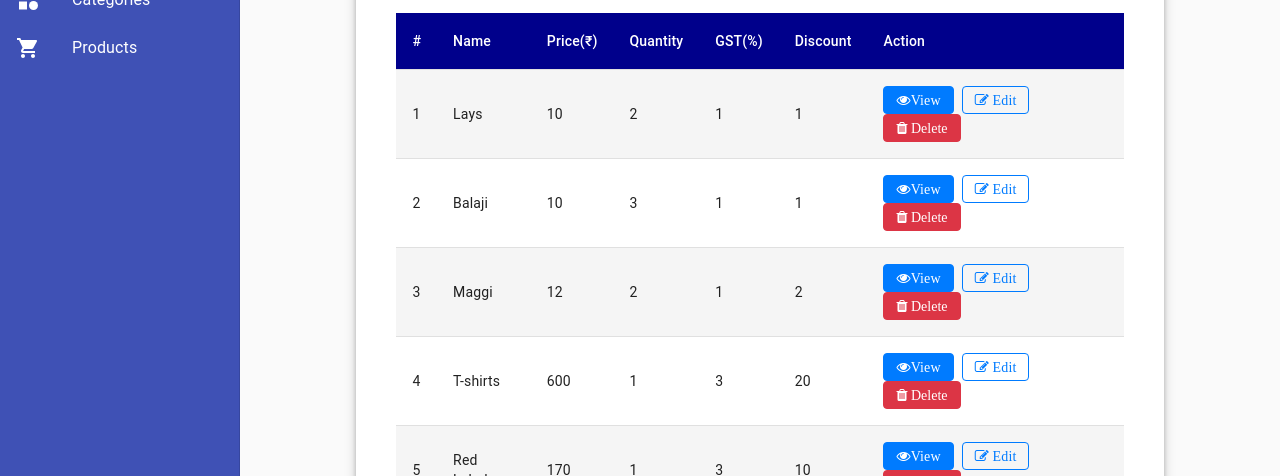
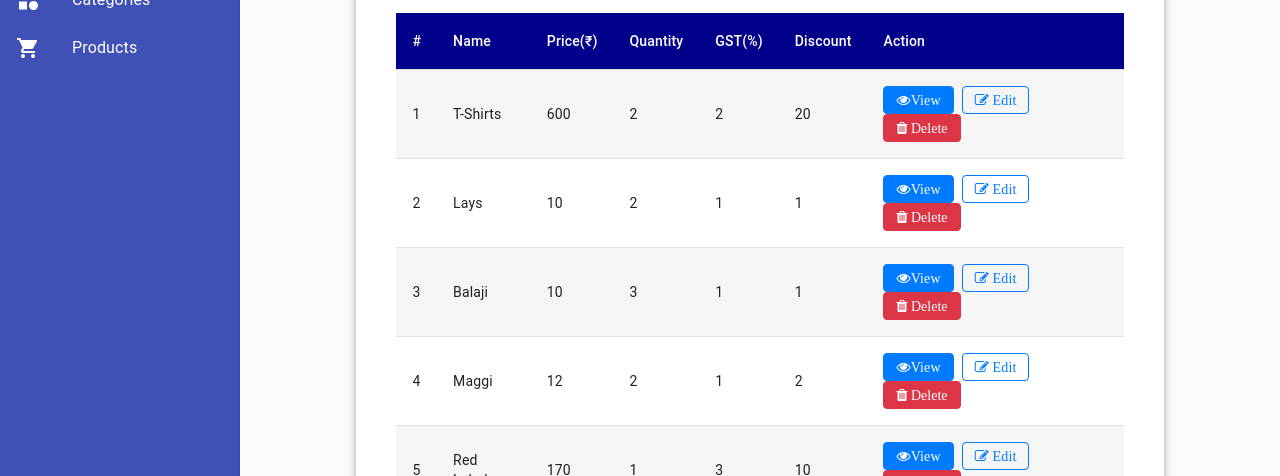
Before and after one commit to Hardi-Shah/React-POS, a React (Create React App) app: page /Product in a window 1280 px wide. Shown: the part 145-621 px from the top of the page. Built offline with nearby package versions, Linux system fonts and the light colour scheme; data requests are answered from the project's data file.

Commit message:
Initial Commit

```diff
--- a/db.json
+++ b/db.json
@@ -9,19 +9,20 @@
       "id": 3
     },
     {
-      "name": "Clothing",
-      "id": 4
+      "name": "Food",
+      "id": 5
     },
     {
-      "name": "Food",
-      "id": 5
+      "name": "Clothing",
+      "id": 6
     }
   ],
   "products": [
     {
       "id": 2,
+      "catId": 3,
+      "catName":"Beverages",
       "name": "Nescafe",
-      "catName": "Beverages",
       "price": "100",
       "quantity": "3",
       "gst": "3",
@@ -32,8 +33,9 @@
     {
       "name": "Red Label",
       "id": 3,
+      "catId": 3,
+      "catName":"Beverages",
       "price": "170",
-      "catName": "Beverages",
       "quantity": "1",
       "gst": "3",
       "discount": "10",
@@ -41,19 +43,9 @@
       "selectOption": "3"
     },
     {
-      "name": " T-shirts",
-      "catName": "Clothing",
-      "price": "600",
-      "quantity": "1",
-      "selectOption": "4",
-      "gst": "3",
-      "discount": "20",
-      "image": "tshirtwomen.jpg",
-      "id": 6
-    },
-    {
       "name": "Maggi",
-      "catName": "Beverages",
+      "catId": 3,
+      "catName":"Beverages",
       "price": "12",
       "quantity": "2",
       "selectOption": "3",
@@ -64,7 +56,8 @@
     },
     {
       "name": "Balaji",
-      "catName": "Beverages",
+      "catId": 3,
+      "catName":"Beverages",
       "price": "10",
       "quantity": "3",
       "selectOption": "3",
@@ -75,7 +68,8 @@
     },
     {
       "name": "Lays",
-      "catName": "Beverages",
+      "catId": 3,
+      "catName":"Beverages",
       "price": "10",
       "quantity": "2",
       "selectOption": "3",
@@ -83,6 +77,18 @@
       "discount": "1",
       "image": "lays.jpg",
       "id": 9
+    },
+    {
+      "name": "T-Shirts",
+      "catName":"Clothing",
+      "price": "600",
+      "quantity": "2",
+      "selectOption": "",
+      "catId": "6",
+      "gst": "2",
+      "discount": "20",
+      "image": "tshirtwomen.jpg",
+      "id": 10
     }
   ]
 }
--- a/src/Services/ProductService.js
+++ b/src/Services/ProductService.js
@@ -1,6 +1,6 @@
 import axios from "axios";
 
-const apiurl='http://localhost:3002/products';
+export const apiurl='http://localhost:3002/products';
 
 export function getProductService(){
     return axios.get(`${apiurl}`)
--- a/src/components/Categories/Pages/CategoryList.js
+++ b/src/components/Categories/Pages/CategoryList.js
@@ -1,5 +1,6 @@
 import React, { useState, useEffect } from "react";
 import { Link } from "react-router-dom";
+import { apiurl } from "../../../Services/ProductService";
 import { getCategoryService, deleteCategoryServiceById } from "../../../Services/CategoryService";
 import { makeStyles } from "@material-ui/core/styles";
 import { Table, TableBody, TableCell, TableContainer, TableHead, TableRow, TablePagination } from "@material-ui/core";
@@ -8,6 +9,7 @@
 import { toast } from 'react-toastify';
 import 'react-toastify/dist/ReactToastify.css';
 import { Dialog, Button, DialogActions, DialogContent, DialogContentText, DialogTitle, Paper } from '@material-ui/core';
+import axios from "axios";
 
 toast.configure()
 
@@ -61,6 +63,12 @@
 
     };
     const deleteCategory = async id => {
+        axios.get(`${apiurl}?catId=${id}`)
+        .then(result=>{
+            result.data.map((res)=>{
+                axios.delete(`${apiurl}/${res.id}`)
+            }
+        )})
         await deleteCategoryServiceById(id)
         setOpen(false)
         toast.success('Deleted successfully!')
--- a/src/components/Products/Pages/ProductList.js
+++ b/src/components/Products/Pages/ProductList.js
@@ -1,13 +1,14 @@
 import React, { useState, useEffect } from "react";
 import { Link } from "react-router-dom";
 import { getProductService, deleteProductServiceById } from "../../../Services/ProductService";
+import { getCategoryService } from "../../../Services/CategoryService";
 import { makeStyles } from "@material-ui/core/styles";
-import {Table,TableBody,TableCell,TableContainer,TableHead,TableRow,TablePagination} from "@material-ui/core";
+import { Table, TableBody, TableCell, TableContainer, TableHead, TableRow, TablePagination } from "@material-ui/core";
 import { useHistory } from "react-router-dom";
 import '../../Products/ProductList/Product.css';
 import { toast } from 'react-toastify';
 import 'react-toastify/dist/ReactToastify.css';
-import {Dialog,Button,DialogActions,DialogContent,DialogContentText,DialogTitle,Paper} from '@material-ui/core';
+import { Dialog, Button, DialogActions, DialogContent, DialogContentText, DialogTitle, Paper } from '@material-ui/core';
 
 toast.configure()
 
@@ -40,8 +41,14 @@
     let history = useHistory();
     const classes = useStyles();
     const [products, setProducts] = useState([]);
-    const [id,setId]=useState();
+    //const [categories, setcats] = useState([]);
+    const [id, setId] = useState();
     const [open, setOpen] = React.useState(false);
+
+    // const getcatname = (id) => {
+    //     const ctname = categories.map(item => item.id == id);
+    //     return ctname[1].name;
+    // }
 
     const handleClickOpen = () => {
         setOpen(true);
@@ -52,13 +59,17 @@
     };
     useEffect(() => {
         loadProducts();
+        //loadcats();
     }, []);
 
     const loadProducts = async () => {
         const result = await getProductService()
         setProducts(result.data.reverse());
-
     };
+    // const loadcats = async () => {
+    //     const result = await getCategoryService()
+    //     setcats(result.data);
+    // };
     const deleteProduct = async id => {
         await deleteProductServiceById(id)
         setOpen(false)
@@ -90,6 +101,7 @@
                             <TableCell className={classes.headcolor}>Quantity</TableCell>
                             <TableCell className={classes.headcolor}>GST(%)</TableCell>
                             <TableCell className={classes.headcolor}>Discount</TableCell>
+                            {/* <TableCell className={classes.headcolor}>catname</TableCell> */}
                             <TableCell className={classes.headcolor}>Action</TableCell>
                         </TableRow>
                     </TableHead>
@@ -106,10 +118,11 @@
                                     <TableCell>{product.quantity}</TableCell>
                                     <TableCell>{product.gst}</TableCell>
                                     <TableCell>{product.discount}</TableCell>
+                                    {/* <TableCell>{getcatname(product.catId)}</TableCell> */}
                                     <TableCell>
                                         <Link className="btn fa fa-eye btn-primary mr-2" to={`/products/${product.id}`}>View</Link>
                                         <Link className="btn fa fa-edit btn-outline-primary mr-2" to={`/products/edit/${product.id}`}> Edit</Link>
-                                        <button className="btn fa fa-trash btn-danger mr-2" to="/Product" onClick={()=>{setId(product.id);handleClickOpen()}}> Delete</button>
+                                        <button className="btn fa fa-trash btn-danger mr-2" to="/Product" onClick={() => { setId(product.id); handleClickOpen() }}> Delete</button>
                                     </TableCell>
                                 </TableRow>
                             ))}
@@ -134,7 +147,7 @@
                 <DialogTitle id="alert-dialog-title">{"Delete Product"}</DialogTitle>
                 <DialogContent>
                     <DialogContentText id="alert-dialog-description">
-                       Are You Sure to Delete?
+                        Are You Sure to Delete?
                     </DialogContentText>
                 </DialogContent>
                 <DialogActions>
@@ -142,7 +155,7 @@
                         Cancel
                      </Button>
                     <Button onClick={() => deleteProduct(id)} color="primary" autoFocus>
-                      Ok
+                        Ok
                      </Button>
                 </DialogActions>
             </Dialog>
--- a/src/components/Products/ProductList/AddProduct.js
+++ b/src/components/Products/ProductList/AddProduct.js
@@ -14,6 +14,7 @@
         price: "",
         quantity: "",
         selectOption: '',
+        catId:'',
         gst: "",
         discount: "",
         image:""
@@ -27,7 +28,7 @@
         quantity: Yup.number().typeError("That doesn't look like a  number")
             .positive("A price  can't start with a minus")
             .integer("A price  can't include a decimal point").required('Quantity is Reuired'),
-        selectOption: Yup.string().required('Select Category is Reuired'),
+        catId: Yup.string().required('Select Category is Reuired'),
         gst: Yup.number().typeError("That doesn't look like a  number")
             .positive("A GST number can't start with a minus")
             .integer("A GST number can't include a decimal point").required('GST is Reuired'),
@@ -76,7 +77,7 @@
                                 </div>
                                 <div >
                                     <label>Category Name</label>
-                                    <Field as='select' name='selectOption'>
+                                    <Field as='select' name='catId'>
                                         <option value=''>Select Category</option>
                                         {categories.map(Category => {
                                             return (
```
Also changed, not shown: 1 other file (tests, documents, lock files or other folders).
